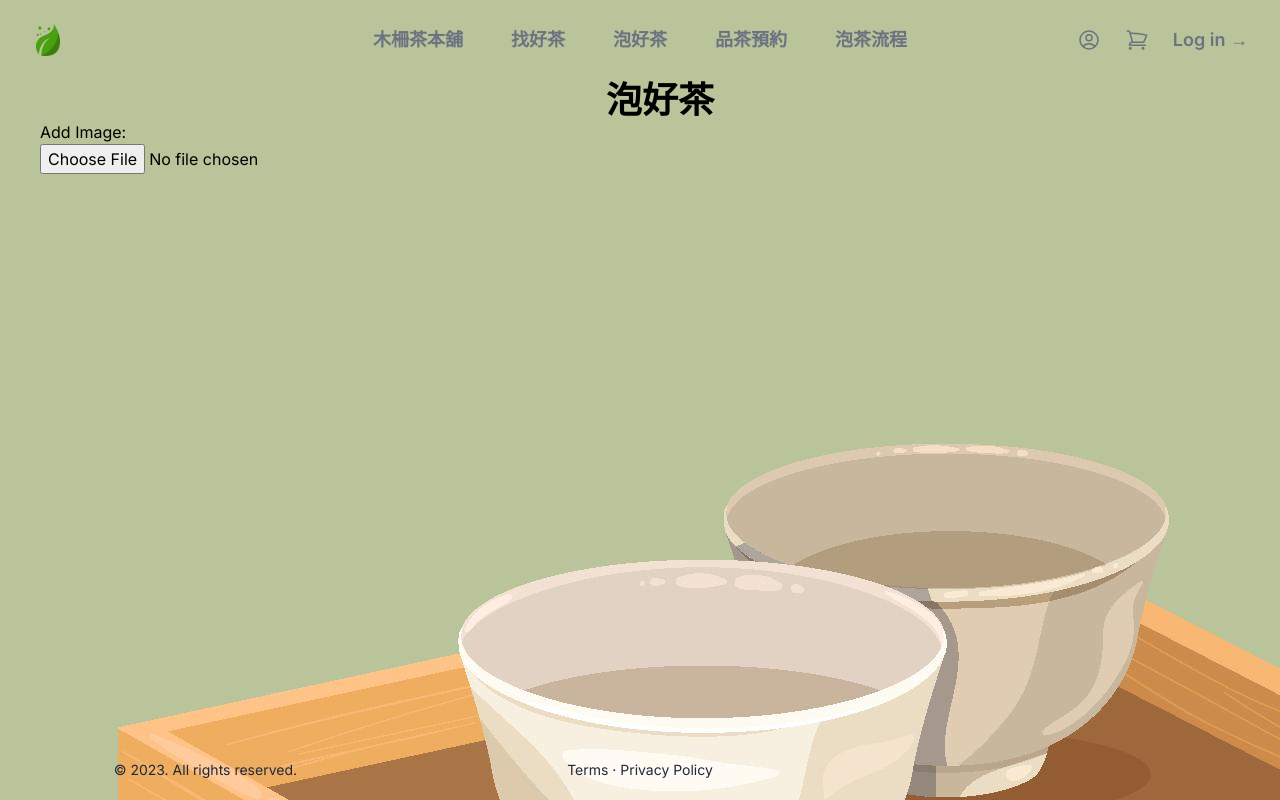
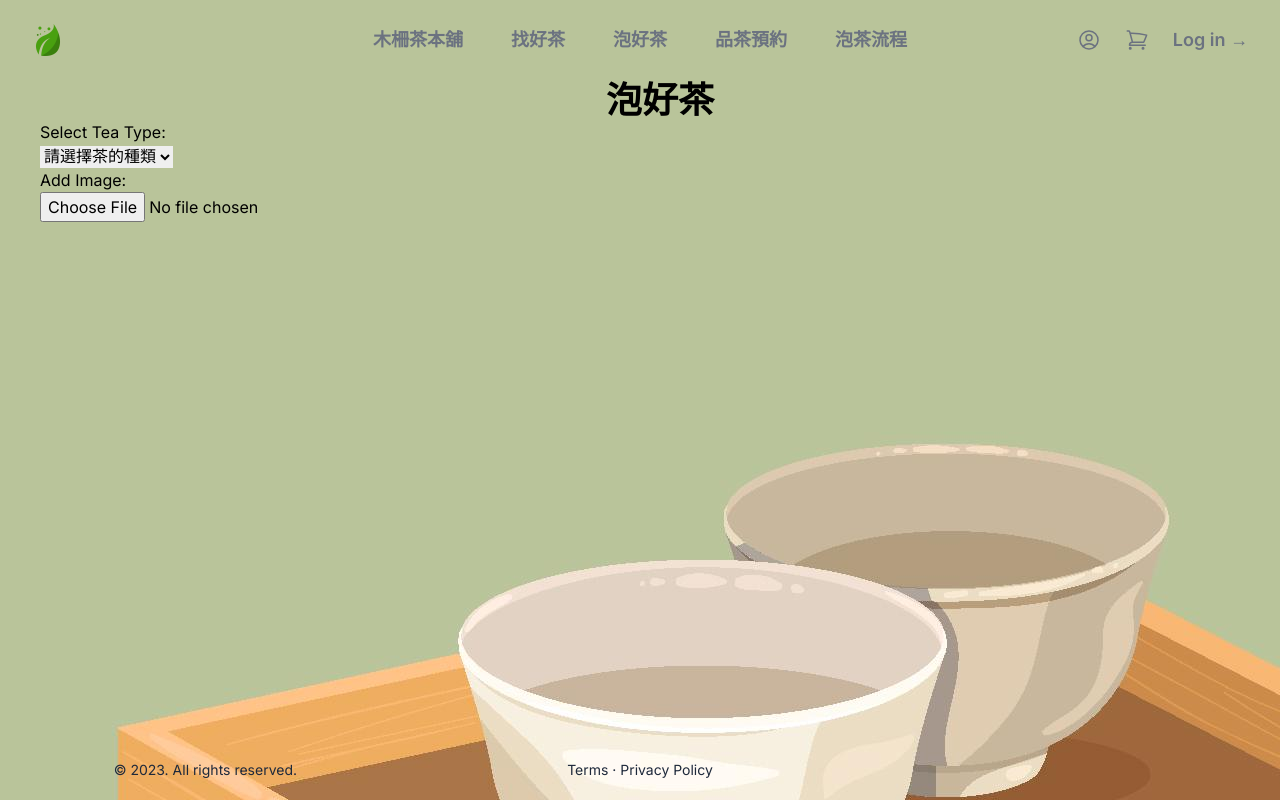
Before and after one commit to Mattis3858/graduation_with_next, a Next.js app: page /brewgoodtea in a window 1280 px wide. Built offline with nearby package versions, Linux system fonts and the light colour scheme.

Commit message:
泡好茶篩選檔案路徑

```diff
--- a/app/brewgoodtea/BrewGoodTea.js
+++ b/app/brewgoodtea/BrewGoodTea.js
@@ -4,13 +4,22 @@ import React, { useState } from 'react';
 const BrewGoodTea = () => {
   const [file, setFile] = useState(null);
   const [message, setMessage] = useState('');
+  const [selectedTea, setSelectedTea] = useState('');
+  const [isLoading, setIsLoading] = useState(false);
 
   async function handleChange(e) {
     const selectedFile = e.target.files[0];
+    if (!selectedFile) {
+      setMessage('Please select an image.');
+      return;
+    }
+
+    setIsLoading(true);
     setFile(selectedFile);
 
     const formData = new FormData();
     formData.append('file', selectedFile);
+    formData.append('teaType', selectedTea);
 
     try {
       const response = await fetch('http://127.0.0.1:8080/api/home', {
@@ -22,12 +31,28 @@ const BrewGoodTea = () => {
       setMessage(`相似程度: ${data.similarity}`);
     } catch (error) {
       console.error('Error uploading file:', error);
+      setMessage('An error occurred. Please try again later.');
+    } finally {
+      setIsLoading(false);
     }
+  }
+
+  function handleTeaChange(e) {
+    setSelectedTea(e.target.value); // Update the selected tea type
   }
 
   return (
     <div className="ml-10">
       <div className="font-bold text-4xl mt-6 text-center">泡好茶</div>
+      <div>
+        <h2>Select Tea Type:</h2>
+        <select value={selectedTea} onChange={handleTeaChange}>
+          <option value="">請選擇茶的種類</option>
+          <option value="張協興鐵觀音">張協興鐵觀音</option>
+          <option value="威叔鐵觀音紅茶">威叔鐵觀音紅茶</option>
+          <option value="包種茶">包種茶</option>
+        </select>
+      </div>
       <h2>Add Image:</h2>
       <input
         id="imgTea"
@@ -35,7 +60,11 @@ const BrewGoodTea = () => {
         onChange={handleChange}
         accept="image/gif, image/jpeg, image/png"
       />
-      <div>{message}</div>
+      {isLoading ? (
+        <div>Loading...</div>
+      ) : (
+        <div>{message}</div>
+      )}
       {file && <img src={URL.createObjectURL(file)} alt="Selected" />}
     </div>
   );
```
